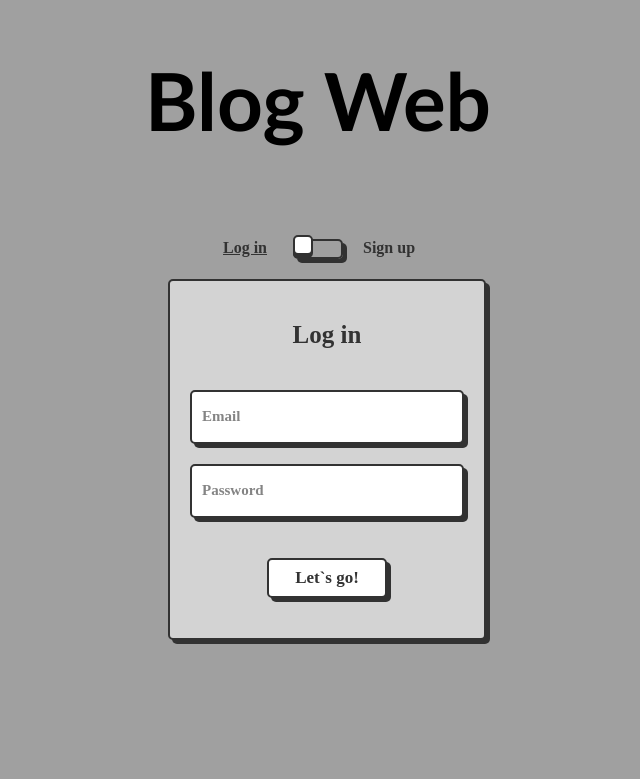
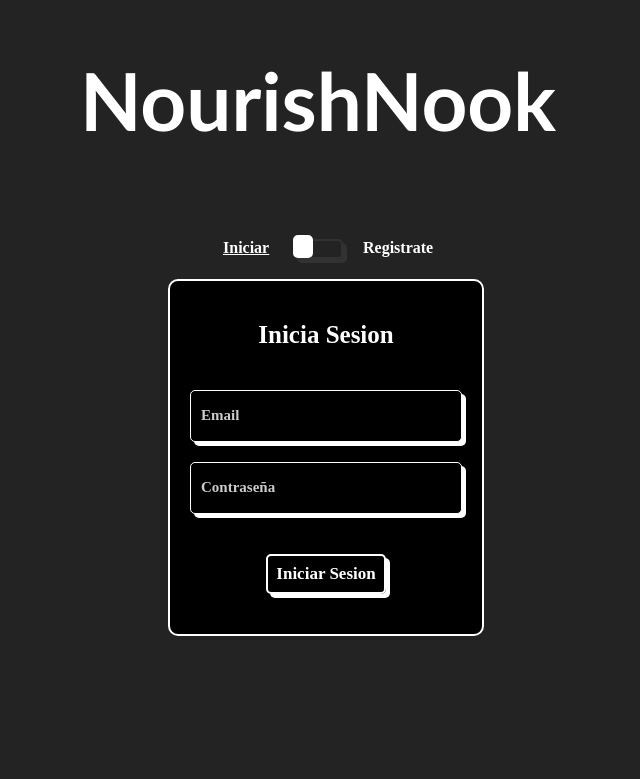
Before and after one commit to CarlosManuelEusebioAlejo/proyecto_integrador_2, a PHP site: page /singIn.html in a window 1280 px wide. Shown: the top 779 px of the page, without its empty margins (322-962 px from the left). Run offline with PHP 8.4, Linux system fonts and the light colour scheme.

Commit message:
Primer diseño de Iniciar sesion

```diff
--- a/InicioSesion/singIn.html
+++ b/InicioSesion/singIn.html
@@ -16,7 +16,7 @@
 </head>
 <body class="fondo-body">
     <!--Inicio de titulo-------------------------->
-    <h1 class="titulo">Blog Web</h1>
+    <h1 class="titulo">NourishNook</h1>
     <!--fin de titulo----------------------------->
     <!--Inicio de sesion------------------------------------->
     <section class="cuadro-inicioSesion">
@@ -29,20 +29,21 @@
                    <span class="card-side"></span>
                    <div class="flip-card__inner">
                       <div class="flip-card__front">
-                         <div class="title">Log in</div>
+                         <div class="title">Inicia Sesion</div>
                          <form class="flip-card__form" action="">
                             <input class="flip-card__input" name="email" placeholder="Email" type="email">
-                            <input class="flip-card__input" name="password" placeholder="Password" type="password">
-                            <button class="flip-card__btn">Let`s go!</button>
+                            <input class="flip-card__input" name="password" placeholder="Contraseña" type="password">
+                            <button class="flip-card__btn">Iniciar Sesion</button>
                          </form>
                       </div>
                       <div class="flip-card__back">
-                         <div class="title">Sign up</div>
+                         <div class="title">Crea una cuenta</div>
                          <form class="flip-card__form" action="">
-                            <input class="flip-card__input" placeholder="Name" type="name">
+                            <input class="flip-card__input" name="Nombre" placeholder="Nombre" type="name">
                             <input class="flip-card__input" name="email" placeholder="Email" type="email">
-                            <input class="flip-card__input" name="password" placeholder="Password" type="password">
-                            <button class="flip-card__btn">Confirm!</button>
+                            <input class="flip-card__input" name="usuario" placeholder="Email" type="email">
+                            <input class="flip-card__input" name="contraseña" placeholder="Contraseña" type="password">
+                            <button class="flip-card__btn">Confirmar!</button>
                          </form>
                       </div>
                    </div>
--- a/InicioSesion/styles/styles.css
+++ b/InicioSesion/styles/styles.css
@@ -2,19 +2,29 @@
 :root{
     --blanco: 255,255,255;
     --gris: #A0A0A0;
+    /*Negro Difumidano*/
+    --negro: #000000;
+    --negroMate: #000000dc;
+    --verde:#00FF08;
+    --bordes: #ffffff;
+    /*tablas de colores*/
+    --azul: #092635;
+    --verdeFuerte: #1B4242;
+    --verdeMedio: #5C8374;
+    --verdeClaro: #9EC8B9;
 }
 /*titulo*/
 .titulo{
     font-family: 'Gill Sans', 'Gill Sans MT', Calibri, 'Trebuchet MS', sans-serif;
     font-size: 5rem;
     font-weight: 700;
-    color: var(--blanco);
+    color: var(--bordes);
     text-align: center;
 
 }
 /*Fondo de la pagina*/
 .fondo-body{
-    background-color: var(--gris);
+    background-color: var(--negroMate);
 }
 
 /*Seccion de inicio de sesion*/
@@ -50,23 +60,23 @@
 
   .card-side::before {
     position: absolute;
-    content: 'Log in';
+    content: 'Iniciar';
     left: -70px;
     top: 0;
     width: 100px;
     text-decoration: underline;
-    color: var(--font-color);
+    color: var(--bordes);
     font-weight: 600;
   }
 
   .card-side::after {
     position: absolute;
-    content: 'Sign up';
+    content: 'Registrate';
     left: 70px;
     top: 0;
     width: 100px;
     text-decoration: none;
-    color: var(--font-color);
+    color: var(--bordes);
     font-weight: 600;
   }
 
@@ -97,17 +107,17 @@
     content: "";
     height: 20px;
     width: 20px;
-    border: 2px solid var(--main-color);
+    border: 2px solid var(--bordes);
     border-radius: 5px;
     left: -2px;
     bottom: 2px;
-    background-color: var(--bg-color);
-    box-shadow: 0 3px 0 var(--main-color);
+    background-color: var(--bordes);
+    box-shadow: 0 3px 0 var(--bordes);
     transition: 0.3s;
   }
 
   .toggle:checked + .slider {
-    background-color: var(--input-focus);
+    background-color: var(--negro);
   }
 
   .toggle:checked + .slider:before {
@@ -153,11 +163,11 @@
     justify-content: center;
     -webkit-backface-visibility: hidden;
     backface-visibility: hidden;
-    background: lightgrey;
+    background: var(--negro);
     gap: 20px;
-    border-radius: 5px;
-    border: 2px solid var(--main-color);
-    box-shadow: 4px 4px var(--main-color);
+    border-radius: 10px;
+    border: 2px solid var(--bordes);
+    /*box-shadow: 3px 5px var(--negro); sombra*/
   }
 
   .flip-card__back {
@@ -177,34 +187,35 @@
     font-size: 25px;
     font-weight: 900;
     text-align: center;
-    color: var(--main-color);
+    color: var(--bordes);
   }
 
   .flip-card__input {
     width: 250px;
     height: 40px;
     border-radius: 5px;
-    border: 2px solid var(--main-color);
-    background-color: var(--bg-color);
-    box-shadow: 4px 4px var(--main-color);
+    border: 1px solid var(--bordes);
+    background-color: var(--negro);
+    box-shadow: 4px 4px var(--bordes);
     font-size: 15px;
     font-weight: 600;
-    color: var(--font-color);
+    color: var(--bordes);
     padding: 5px 10px;
     outline: none;
+
   }
 
   .flip-card__input::placeholder {
-    color: var(--font-color-sub);
+    color: var(--bordes);
     opacity: 0.8;
   }
 
   .flip-card__input:focus {
-    border: 2px solid var(--input-focus);
+    border: 2px solid var(--bordes);
   }
 
   .flip-card__btn:active, .button-confirm:active {
-    box-shadow: 0px 0px var(--main-color);
+    box-shadow: 0px 0px var(--bordes);
     transform: translate(3px, 3px);
   }
 
@@ -213,11 +224,11 @@
     width: 120px;
     height: 40px;
     border-radius: 5px;
-    border: 2px solid var(--main-color);
-    background-color: var(--bg-color);
-    box-shadow: 4px 4px var(--main-color);
+    border: 2px solid var(--bordes);
+    background-color: var(--negroMate);
+    box-shadow: 4px 4px var(--bordes);
     font-size: 17px;
     font-weight: 600;
-    color: var(--font-color);
+    color: var(--bordes);
     cursor: pointer;
   }
```
Also changed, not shown: SeleccionAdmin-usuario/SeleccionAdminUsuario.html (+12 -2 lines).
